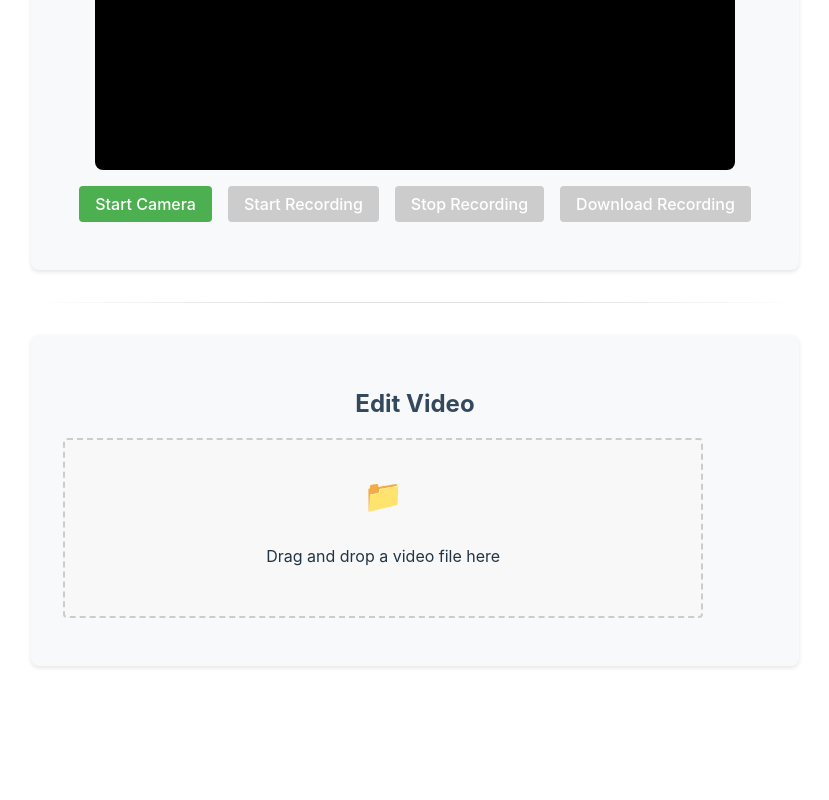
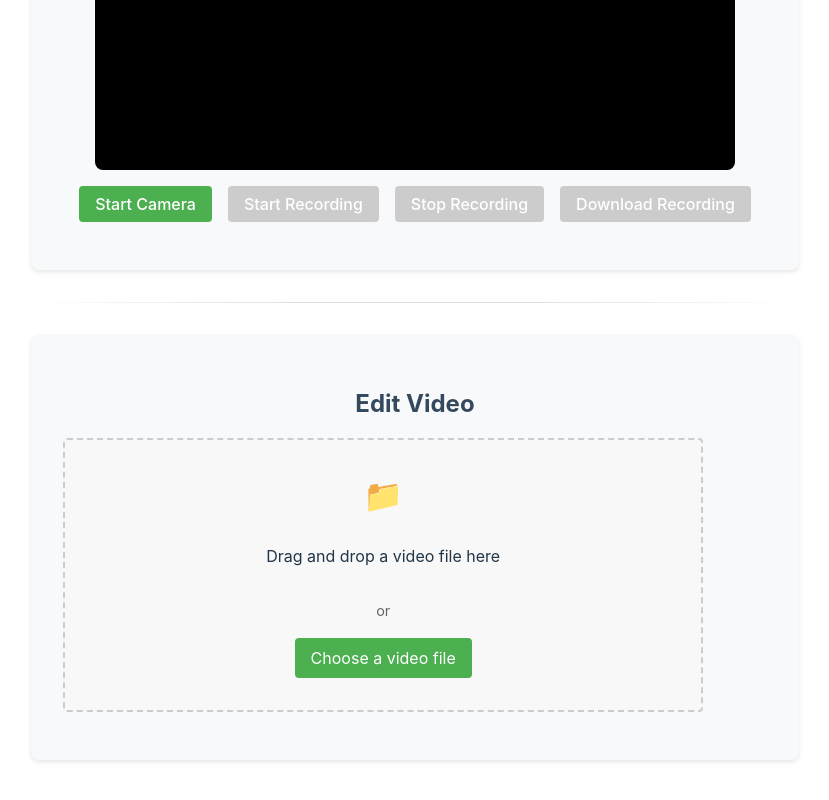
Before and after one commit to weijunyu/vidapp, a Vue app: page / in a window 1280 px wide. Shown: the part 457-1257 px from the top of the page, without its empty margins (225-1054 px from the left). Before the commit the page ends 1187 px from the top, so only its background shows below. Built offline with nearby package versions, Linux system fonts and the light colour scheme.

Commit message:
Button to upload file directly

```diff
--- a/src/components/VideoEditor.vue
+++ b/src/components/VideoEditor.vue
@@ -138,10 +138,12 @@ async function trimVideo() {
 
     try {
       const fileHandle = await window.showSaveFilePicker({
-        suggestedName: `trimmed_${videoMetadata.value?.name || "video.mp4"}`,
+        suggestedName: `trimmed_${
+          videoMetadata.value?.name.replace(/\.[^/.]+$/, "") || "video"
+        }.mp4`,
         types: [
           {
-            description: "Video File",
+            description: "MP4 Video",
             accept: { "video/mp4": [".mp4"] },
           },
         ],
@@ -149,7 +151,9 @@ async function trimVideo() {
       await encoder.render(fileHandle);
     } catch (err) {
       await encoder.render(
-        `trimmed_${videoMetadata.value?.name || "video.mp4"}`
+        `trimmed_${
+          videoMetadata.value?.name.replace(/\.[^/.]+$/, "") || "video"
+        }.mp4`
       );
     }
 
@@ -167,6 +171,50 @@ async function trimVideo() {
   }
 }
 
+function handleFileSelect(e: Event) {
+  const input = e.target as HTMLInputElement;
+  const files = input.files;
+
+  if (!files || files.length === 0) return;
+
+  const file = files[0];
+  if (!file.type.startsWith("video/")) {
+    alert("Please select a video file");
+    input.value = ""; // Reset input
+    return;
+  }
+
+  // Create video element to get duration
+  const video = document.createElement("video");
+  video.preload = "metadata";
+
+  video.onloadedmetadata = () => {
+    videoDuration.value = video.duration;
+    trimStart.value = 0;
+    trimEnd.value = video.duration;
+
+    const minutes = Math.floor(video.duration / 60);
+    const seconds = Math.floor(video.duration % 60);
+
+    videoMetadata.value = {
+      name: file.name,
+      size: `${(file.size / (1024 * 1024)).toFixed(2)} MB`,
+      type: file.type,
+      duration: `${minutes}:${seconds.toString().padStart(2, "0")}`,
+    };
+  };
+
+  // Create and store URL for video playback
+  if (videoUrl.value) {
+    URL.revokeObjectURL(videoUrl.value);
+  }
+  videoUrl.value = URL.createObjectURL(file);
+  video.src = videoUrl.value;
+
+  // Reset input for allowing the same file to be selected again
+  input.value = "";
+}
+
 // Add cleanup on component unmount
 onUnmounted(() => {
   if (videoUrl.value) {
@@ -176,7 +224,7 @@ onUnmounted(() => {
 </script>
 
 <template>
-  <div class="video-dropzone">
+  <div class="video-editor">
     <div
       class="dropzone"
       :class="{ dragging: isDragging }"
@@ -187,6 +235,16 @@ onUnmounted(() => {
       <div class="dropzone-content">
         <i class="upload-icon">📁</i>
         <p>Drag and drop a video file here</p>
+        <p class="or-divider">or</p>
+        <label class="file-input-label">
+          <input
+            type="file"
+            accept="video/*"
+            class="file-input"
+            @change="handleFileSelect"
+          />
+          Choose a video file
+        </label>
       </div>
     </div>
 
@@ -277,7 +335,7 @@ onUnmounted(() => {
 </template>
 
 <style scoped>
-.video-dropzone {
+.video-editor {
   width: 100%;
   max-width: 640px;
   margin: 1rem 0;
@@ -442,4 +500,27 @@ onUnmounted(() => {
   color: #666;
   font-size: 0.9rem;
 }
+
+.or-divider {
+  margin: 0.5rem 0;
+  color: #666;
+  font-size: 0.9rem;
+}
+
+.file-input {
+  display: none;
+}
+
+.file-input-label {
+  padding: 0.5rem 1rem;
+  background-color: #4caf50;
+  color: white;
+  border-radius: 4px;
+  cursor: pointer;
+  transition: background-color 0.3s;
+}
+
+.file-input-label:hover {
+  background-color: #45a049;
+}
 </style>
```
